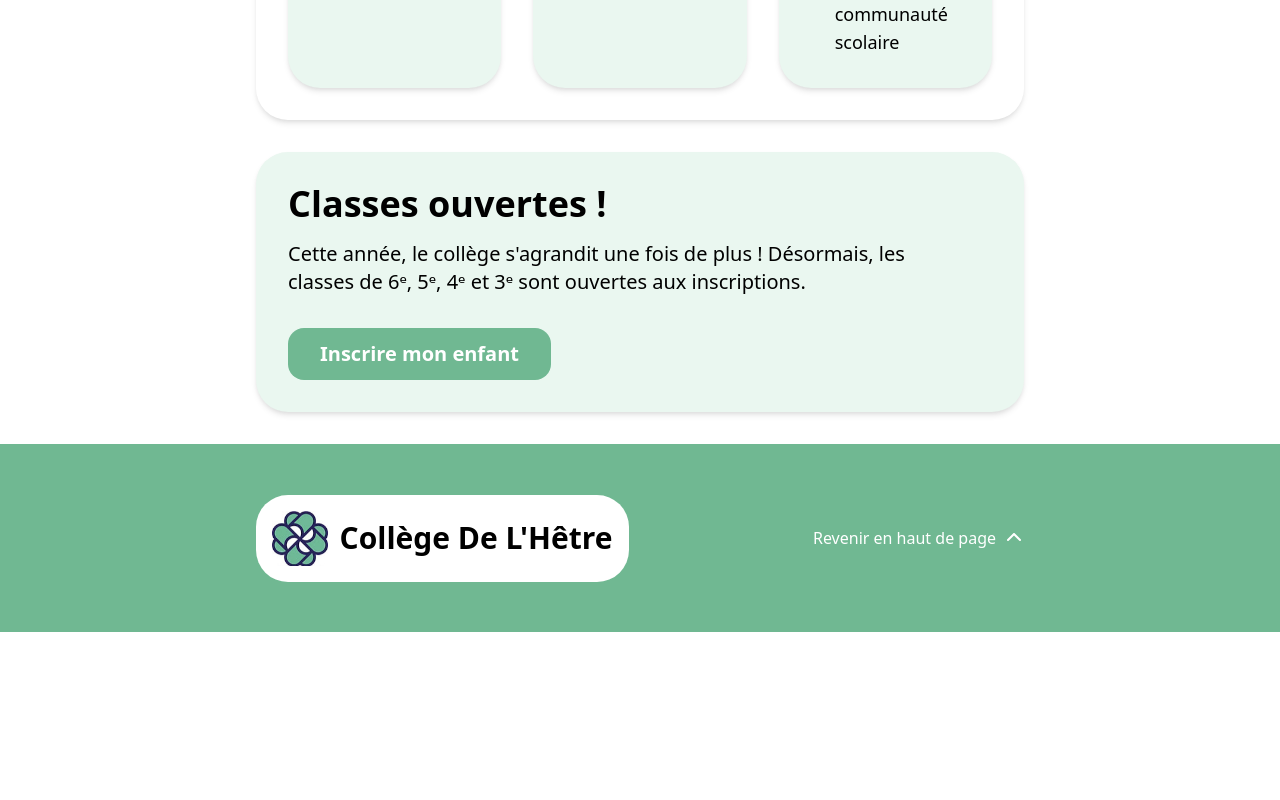
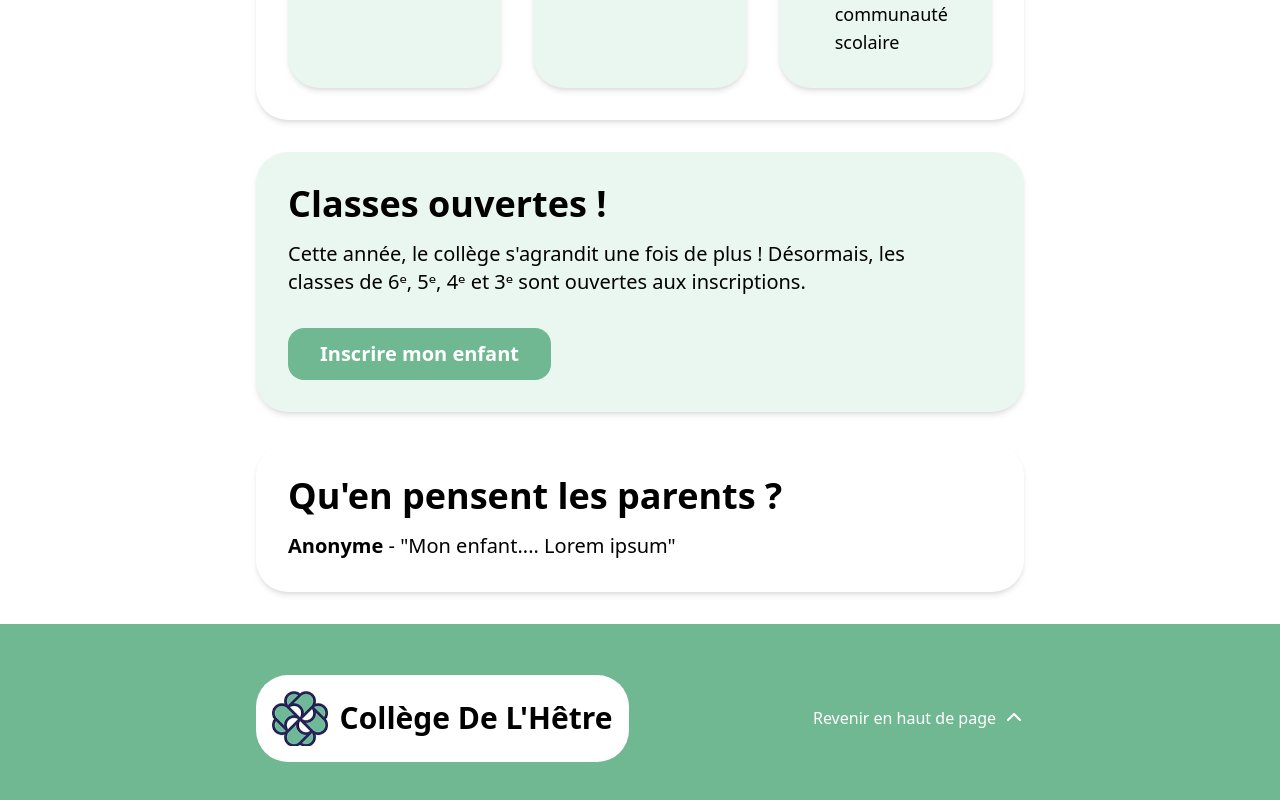
Before and after one commit to NeosProjects/EDH-Showcase, a Vue app: page / in a window 1280 px wide. Shown: the part 4118-4918 px from the top of the page. Before the commit the page ends 4750 px from the top, so only its background shows below. Built offline with nearby package versions, Linux system fonts and the light colour scheme.

Commit message:
Addded temoignage section

```diff
--- a/src/views/Home.vue
+++ b/src/views/Home.vue
@@ -141,6 +141,15 @@
     </section>
 
     <OpenClasses />
+
+    <section class="card text-xl">
+      <span class="text-4xl font-bold mb-4">Qu'en pensent les parents ?</span>
+      <div>
+        <span class="font-bold">Anonyme</span>
+        <span>&nbsp;-&nbsp;</span>
+        <span>"Mon enfant.... Lorem ipsum"</span>
+      </div>
+    </section>
   </div>
 </template>
 
```
